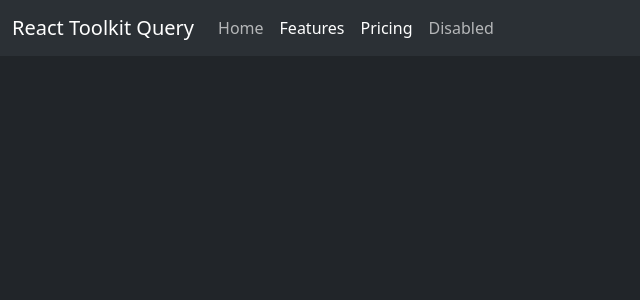
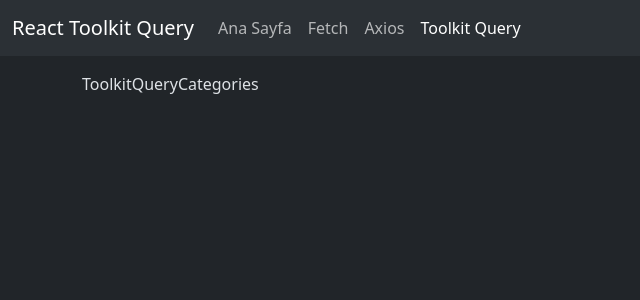
Before and after one commit to karakusHalil/REACT-PRACTICE, a React (Vite) app in the folder 07-REDUX-TOOLKIT-QUERY/rtk01-toolkit-api/: page /toolkitcategories in a window 1280 px wide. Shown: the top 300 px of the page, without its empty margins (0-640 px from the left). Built offline with nearby package versions, Linux system fonts and the light colour scheme.

Commit message:
practice

```diff
--- a/07-REDUX-TOOLKIT-QUERY/rtk01-toolkit-api/package.json
+++ b/07-REDUX-TOOLKIT-QUERY/rtk01-toolkit-api/package.json
@@ -13,6 +13,7 @@
     "@reduxjs/toolkit": "^2.6.1",
     "axios": "^1.8.4",
     "bootstrap": "^5.3.5",
+    "prop-types": "^15.8.1",
     "react": "^19.0.0",
     "react-dom": "^19.0.0",
     "react-redux": "^9.2.0",
--- a/07-REDUX-TOOLKIT-QUERY/rtk01-toolkit-api/src/App.jsx
+++ b/07-REDUX-TOOLKIT-QUERY/rtk01-toolkit-api/src/App.jsx
@@ -1,13 +1,31 @@
-import Navbar from "./components/Navbar"
-
+import { Route, Routes } from "react-router-dom";
+import Container from "./components/Container";
+import Navbar from "./components/Navbar";
+import Row from "./components/Row";
+import HomePage from "./pages/HomePage";
+import FetchCategories from "./pages/fetch/FetchCategories";
+import AxiosCategories from "./pages/axios/AxiosCategories";
+import ToolkitQueryCategories from "./pages/toolkitQuery/ToolkitQueryCategories";
 
 function App() {
-
   return (
     <>
-      <Navbar/>
+      <Navbar />
+      <Container>
+        <Row className={"mt-3"}>
+          <Routes>
+            <Route path="/" element={<HomePage />} />
+            <Route path="/fetchcategories" element={<FetchCategories />} />
+            <Route path="/axioscategories" element={<AxiosCategories />} />
+            <Route
+              path="/toolkitcategories"
+              element={<ToolkitQueryCategories />}
+            />
+          </Routes>
+        </Row>
+      </Container>
     </>
-  )
+  );
 }
 
-export default App
+export default App;
--- a/07-REDUX-TOOLKIT-QUERY/rtk01-toolkit-api/src/components/Navbar.jsx
+++ b/07-REDUX-TOOLKIT-QUERY/rtk01-toolkit-api/src/components/Navbar.jsx
@@ -23,22 +23,22 @@
             <ul className="navbar-nav">
               <li className="nav-item">
                 <NavLink className="nav-link" aria-current="page" to="/">
-                  Home
+                  Ana Sayfa
                 </NavLink>
               </li>
               <li className="nav-item">
-                <NavLink className="nav-link" to="#">
-                  Features
+                <NavLink className="nav-link" to="/fetchcategories">
+                  Fetch
                 </NavLink>
               </li>
               <li className="nav-item">
-                <NavLink className="nav-link" to="#">
-                  Pricing
+                <NavLink className="nav-link" to="/axioscategories">
+                  Axios
                 </NavLink>
               </li>
               <li className="nav-item">
-                <NavLink className="nav-link" to="">
-                  Disabled
+                <NavLink className="nav-link" to="/toolkitcategories">
+                  Toolkit Query
                 </NavLink>
               </li>
             </ul>
--- a/07-REDUX-TOOLKIT-QUERY/rtk01-toolkit-api/src/components/Row.jsx
+++ b/07-REDUX-TOOLKIT-QUERY/rtk01-toolkit-api/src/components/Row.jsx
@@ -1,16 +1,16 @@
-import PropTypes from "prop-types"
+import PropTypes from "prop-types";
 
-function Row({children, className}) {
+function Row({ children, className }) {
   return (
-    <div className={`row ${className}`}>
-        {children}
-    </div>
-  )
+    <>
+      <div className={`row ${className}`}>{children}</div>
+    </>
+  );
 }
 
-export default Row
+export default Row;
 
 Row.propTypes = {
-    children : PropTypes.element,
-    className : PropTypes.string
-}
+  children: PropTypes.element,
+  className: PropTypes.string,
+};
--- /dev/null
+++ b/07-REDUX-TOOLKIT-QUERY/rtk01-toolkit-api/src/pages/HomePage.jsx
@@ -0,0 +1,8 @@
+
+function HomePage() {
+  return (
+    <div>HomePage</div>
+  )
+}
+
+export default HomePage
--- /dev/null
+++ b/07-REDUX-TOOLKIT-QUERY/rtk01-toolkit-api/src/pages/axios/AxiosCategories.jsx
@@ -0,0 +1,8 @@
+
+function AxiosCategories() {
+  return (
+    <div>AxiosCategories</div>
+  )
+}
+
+export default AxiosCategories
--- /dev/null
+++ b/07-REDUX-TOOLKIT-QUERY/rtk01-toolkit-api/src/pages/fetch/FetchCategories.jsx
@@ -0,0 +1,8 @@
+
+function FetchCategories() {
+  return (
+    <div>FetchCategories</div>
+  )
+}
+
+export default FetchCategories
--- /dev/null
+++ b/07-REDUX-TOOLKIT-QUERY/rtk01-toolkit-api/src/pages/toolkitQuery/ToolkitQueryCategories.jsx
@@ -0,0 +1,8 @@
+
+function ToolkitQueryCategories() {
+  return (
+    <div>ToolkitQueryCategories</div>
+  )
+}
+
+export default ToolkitQueryCategories
```
Also changed, not shown: 1 other file (tests, documents, lock files or other folders).
